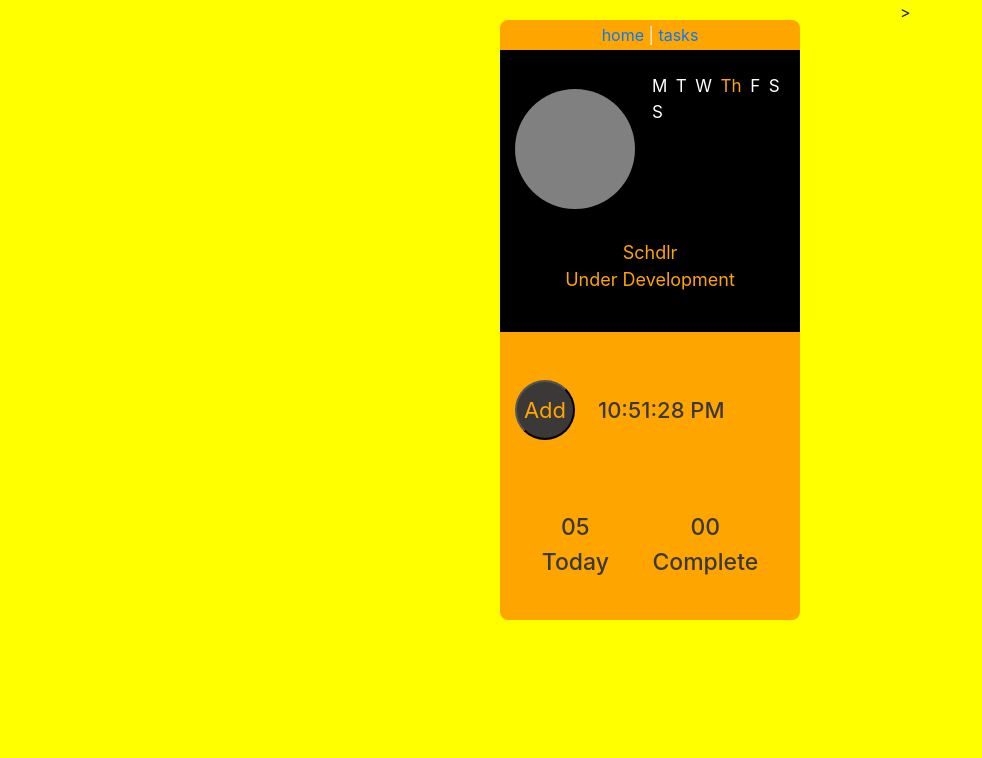
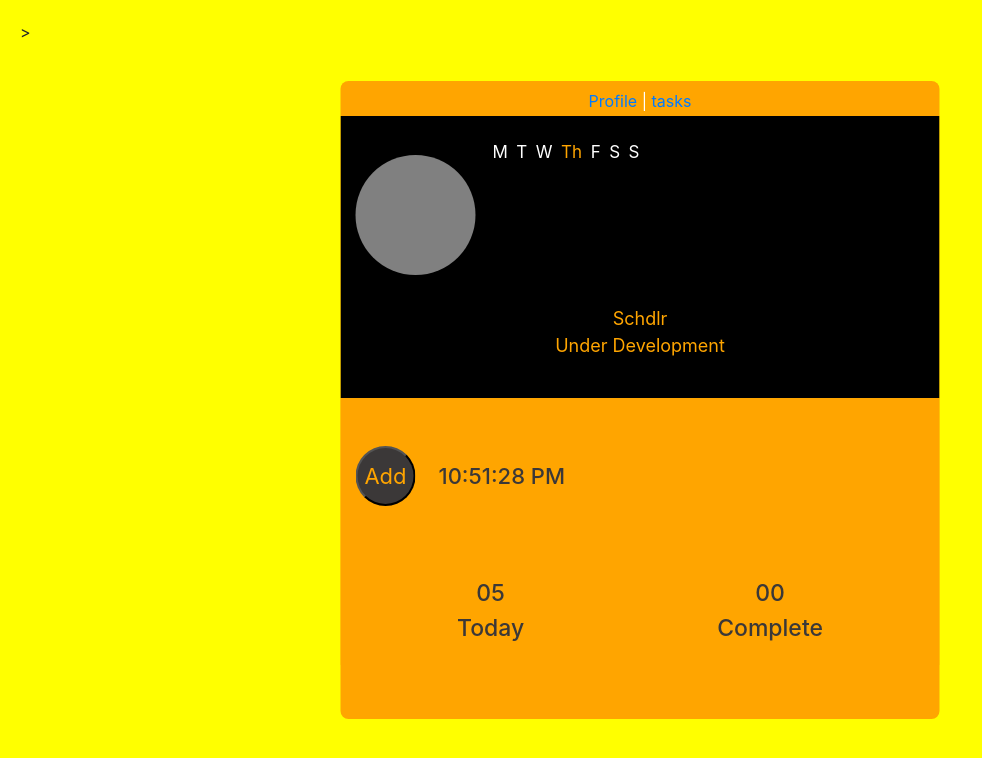
Before and after one commit to code-ddicted/schdlr, a React (Create React App) app: page / in a window 1280 px wide. Shown: the top 758 px of the page, without its empty margins (0-982 px from the left). Built offline with nearby package versions, Linux system fonts and the light colour scheme.

Commit message:
managed to center the main div and allow shrink and grow neatly

```diff
--- a/public/index.html
+++ b/public/index.html
@@ -27,6 +27,7 @@
     <script src="https://ajax.googleapis.com/ajax/libs/jquery/3.4.1/jquery.min.js"></script>
     <script src="https://cdnjs.cloudflare.com/ajax/libs/popper.js/1.14.7/umd/popper.min.js"></script>
     <script src="https://maxcdn.bootstrapcdn.com/bootstrap/4.3.1/js/bootstrap.min.js"></script>
+    <link rel="stylesheet" href="https://use.fontawesome.com/releases/v5.7.0/css/all.css" integrity="sha384-lZN37f5QGtY3VHgisS14W3ExzMWZxybE1SJSEsQp9S+oqd12jhcu+A56Ebc1zFSJ" crossorigin="anonymous">
   </head>
   <body>
     <noscript>You need to enable JavaScript to run this app.</noscript>
--- a/src/View/Display.jsx
+++ b/src/View/Display.jsx
@@ -4,7 +4,7 @@ import './css/UI.css';
 function Display(){
     return(
       <div className="Display Card">
-      <nav> <a href="/">home</a> | <a href="/tasks">tasks</a> </nav>
+       <nav className="nav-bar">  <a href="/">Profile</a> | <a href="/tasks">tasks</a> </nav>
       </div>
   );
 }
--- a/src/View/css/UI.css
+++ b/src/View/css/UI.css
@@ -2,7 +2,9 @@ body{
 width: 100%;
 height: 100%;
 background-color: yellow;
-position: absolute;
+overflow-x: hidden;
+overflow-y: hidden;
+padding: 20px;
 }
 .wrap{
   margin: 0px;
@@ -10,13 +12,12 @@ position: absolute;
   scroll-behavior: smooth;
   background-color: orange;
   float: left;
-}
-.block{
+}.block{
   display: inline-block;
 }
 .Head{
 background-color: black;
-color:white;
+color: white;
 }
 .img {
   width: 120px;
@@ -26,14 +27,22 @@ color:white;
   background-color: grey;
   float: left;
 }
+.root{
+  position: relative;
+}
 .frame{
+  position: absolute;
+  top: 50%;
+  left: 50%;
+  transform: translate(-50%, -50%);
+  display: block;
   overflow-y: hidden;
   width: 100%;
-  max-width:300px;
-  height: 600px;
+  max-width:599px;
+  height: 638px;
   margin-right:100px;
-  margin-top: 20px;
-  margin-left: 500px;
+  padding-top: 5px;
+  margin-left: 0px;
   border-radius: 8px;
 }
 .Display {
```
